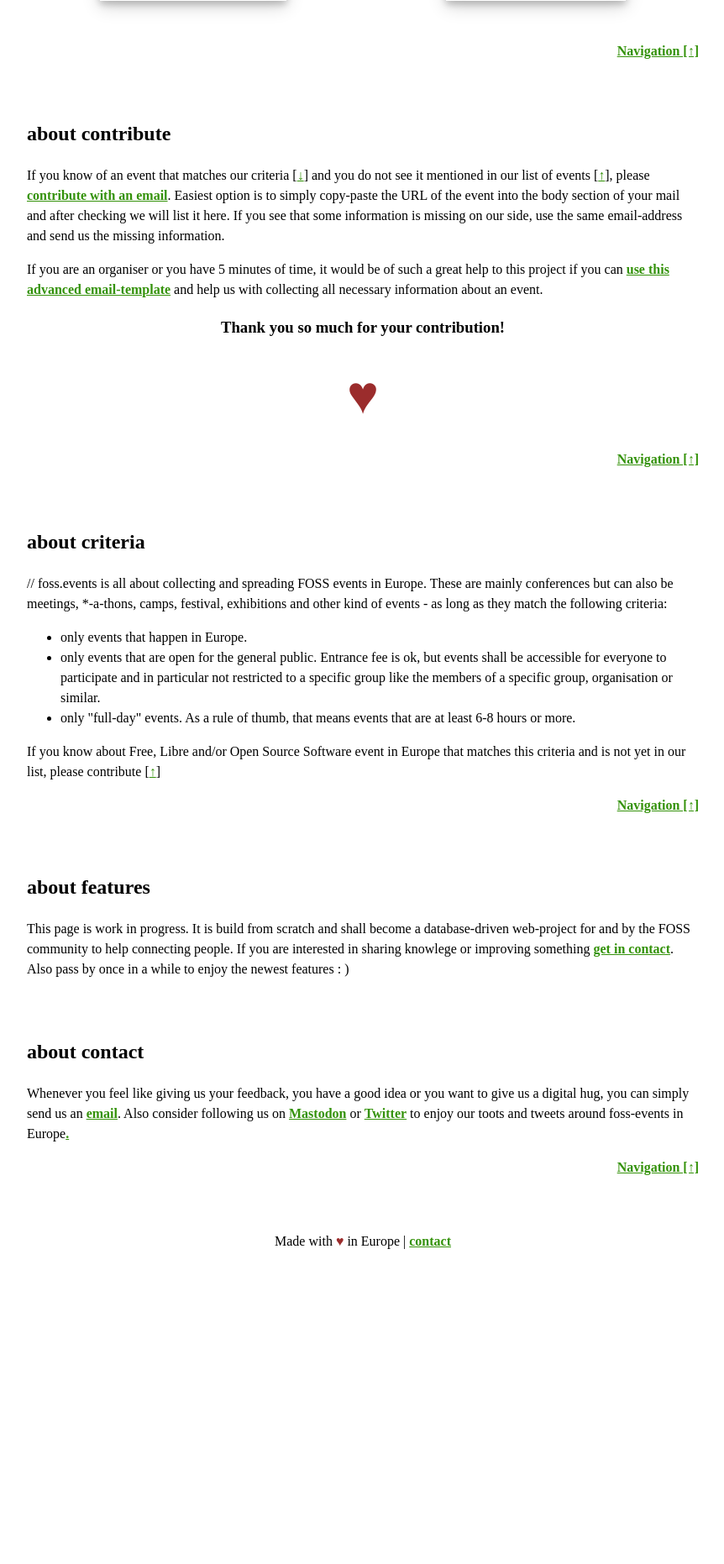
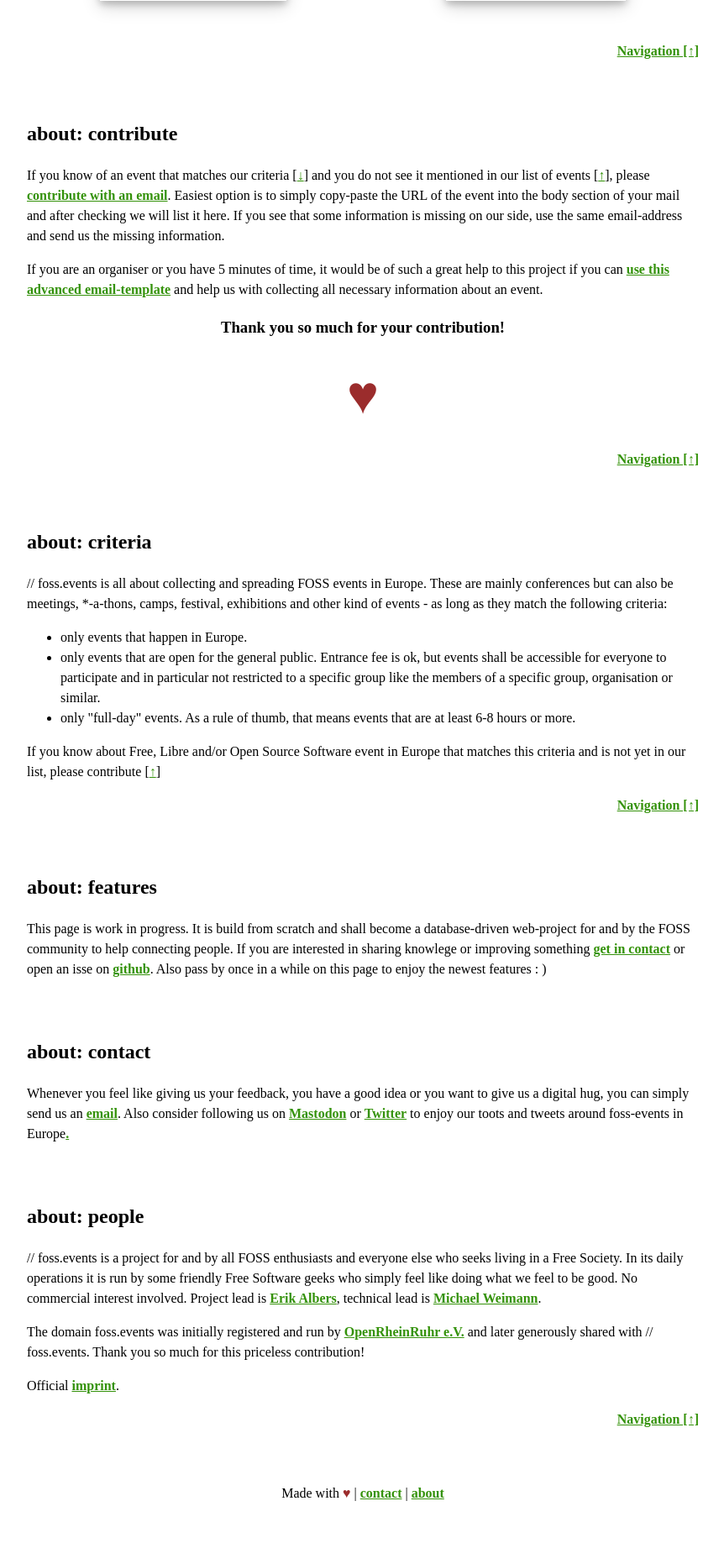
Before and after one commit to foss-events/website, a Python web app: template src/templates/index.html in a window 1280 px wide. Shown: the part 1734-3596 px from the top of the page at 84% size, without its empty margins (208-1070 px from the left). Before the commit the page ends 3221 px from the top, so only its background shows below. Run offline with Jinja, Linux system fonts and the light colour scheme; the template is opened without the code that fills it, so the values that code supplies are empty.

Commit message:
final info updates

```diff
--- a/src/templates/index.html
+++ b/src/templates/index.html
@@ -185,7 +185,7 @@
 <p class="navtop" style="padding-top:2em;"><a href="#top">Navigation [&uarr;]</a></p>
 
 
-<h2 class="navhead" id="contribute">about contribute</h2>
+<h2 class="navhead" id="contribute">about: contribute</h2>
 <p>
     If you know of an event that matches our criteria [<a href="#criteria">&darr;</a>] and
     you do not see it mentioned in our list of events [<a href="listofevents">&uarr;</a>],
@@ -206,7 +206,7 @@
 <div class="heart">♥</div>
 <p class="navtop"><a href="#top">Navigation [&uarr;]</a></p>
 
-<h2 class="navhead" id="criteria">about criteria</h2>
+<h2 class="navhead" id="criteria">about: criteria</h2>
 
 <p>
     // foss.events is all about collecting and spreading FOSS events in Europe. These are mainly conferences but can
@@ -230,14 +230,14 @@
 <p class="navtop"><a href="#top">Navigation [&uarr;]</a></p>
 
 
-<h2 class="navhead" id="features">about features</h2>
+<h2 class="navhead" id="features">about: features</h2>
 
 <p>This page is work in progress. It is build from scratch and shall become a database-driven web-project for and by the
     FOSS community to help connecting people. If you are interested in sharing knowlege or improving something <a
-            href="mailto:contact@foss.events">get in contact</a>. Also pass by once in a while to enjoy the newest
-    features : )</p>
+            href="mailto:contact@foss.events">get in contact</a> or open an isse on <a href="https://github.com/foss-events/website">github</a>.
+            Also pass by once in a while on this page to enjoy the newest features : )</p>
 
-<h2 class="navhead" id="contact">about contact</h2>
+<h2 class="navhead" id="contact">about: contact</h2>
 
 <p>
     Whenever you feel like giving us your feedback, you have a good idea or you want to give us a digital hug, you can
@@ -247,6 +247,24 @@
     Europe<a rel="me" href="https://mastodon.social/@3rik">.</a>
 </p>
 
+<h2 class="navhead" id="people">about: people</h2>
+
+<p>
+    // foss.events is a project for and by all FOSS enthusiasts and everyone else who seeks
+    living in a Free Society. In its daily operations it is run by some friendly Free Software
+    geeks who simply feel like doing what we feel to be good. No commercial interest involved.
+    Project lead is <a href="https://mastodon.social/@3rik">Erik Albers</a>, technical lead
+    is <a href="https://github.com/weeman1337">Michael Weimann</a>.</p>
+
+    <p>The domain foss.events was initially registered and run by
+    <a href="https://openrheinruhr.de/">OpenRheinRuhr e.V.</a> and later generously shared with
+    // foss.events. Thank you so much for this priceless contribution!</p>
+
+    <p>Official <a href="/imprint.png">imprint</a>.</p>
+
+</p>
+
+
 <p class="navtop"><a href="#top">Navigation [&uarr;]</a></p>
 
 {% include 'partials/footer.html' %}
--- a/src/templates/partials/footer.html
+++ b/src/templates/partials/footer.html
@@ -1,3 +1,3 @@
 <div class="footer">
-    Made with <span class="footer__heart">♥</span> in Europe | <a href="/#contact">contact</a>
+    Made with <span class="footer__heart">♥</span> | <a href="/#contact">contact</a> | <a href="/index.html#about">about</a>
 </div>
```
